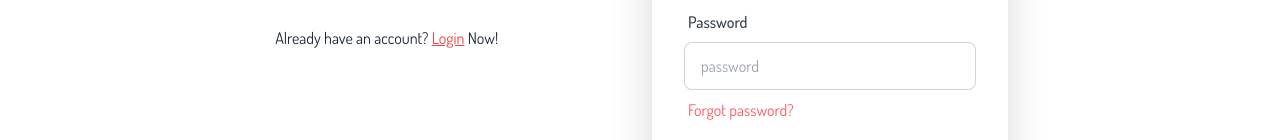
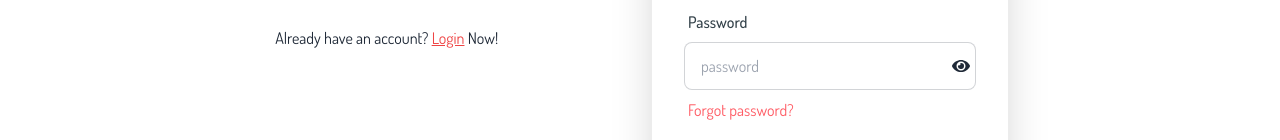
Before and after one commit to Shahriar-Hossain-Alvi/villa-voyage-ventures, a React (Vite) app: page /register in a window 1280 px wide. Shown: the part 546-686 px from the top of the page. Built offline with nearby package versions, Linux system fonts and the light colour scheme; no server answers; a web font is replaced by a local one.

Commit message:
added show and hide password option in registration page

```diff
--- a/src/Pages/Profile/Register.jsx
+++ b/src/Pages/Profile/Register.jsx
@@ -2,12 +2,14 @@ import Navbar from "../Shared/Navbar";
 import { FcGoogle } from "react-icons/fc";
 import { FaGithub } from "react-icons/fa";
 import { Link } from "react-router-dom";
-import { useContext } from "react";
+import { useContext, useState } from "react";
 import { AuthContext } from "../../Providers/AuthProvider";
 import { ToastContainer, toast } from 'react-toastify';
 import 'react-toastify/dist/ReactToastify.css';
+import { FaEye, FaEyeSlash } from "react-icons/fa";
 
 const Register = () => {
+    const [showPassword, setShowPassword] = useState(false);
 
     const { createUser } = useContext(AuthContext);
 
@@ -21,15 +23,15 @@ const Register = () => {
         const password = form.get('password');
 
         //password validation
-        if(password.length < 6){
+        if (password.length < 6) {
             toast.error('Password should be at least 6 character');
             return;
         }
-        else if(!/[A-Z]/.test(password)){
+        else if (!/[A-Z]/.test(password)) {
             toast.error('Password should contain at least 1 uppercase character');
             return;
         }
-        else if(!/[a-z]/.test(password)){
+        else if (!/[a-z]/.test(password)) {
             toast.error('Password should contain at least 1 lowercase character');
             return;
         }
@@ -53,12 +55,16 @@ const Register = () => {
             <div>
                 <div className="hero w-3/5 mx-auto">
                     <div className="hero-content flex-col w-full">
+
+                        {/* heading */}
                         <div className="text-center">
                             <h1 className="text-5xl font-bold font-playfairDisplay text-secondaryColor">Register now!</h1>
                             <p className="py-6 text-secondaryColor">Create an account to save and manage your properties freely</p>
                         </div>
 
                         <div className="grid grid-cols-12 w-full gap-6">
+
+                            {/* left side form */}
                             <div className="col-span-4 flex flex-col justify-center items-center">
                                 <h2 className="text-xl font-semibold mb-4">Register using your social accounts</h2>
                                 <div className="flex gap-8 mb-8">
@@ -83,35 +89,53 @@ const Register = () => {
                             </div>
 
 
+                            {/* right side form */}
                             <div className="col-span-6 card shrink-0 w-full max-w-sm shadow-2xl ">
                                 <form onSubmit={handleRegister} className="card-body">
+
+                                    {/* input name */}
                                     <div className="form-control">
                                         <label className="label">
                                             <span className="label-text text-base font-medium text-secondaryColor">Name</span>
                                         </label>
                                         <input name="name" type="text" placeholder="Your name" className="input input-bordered" required />
                                     </div>
+
+                                    {/* input photo url */}
                                     <div className="form-control">
                                         <label className="label">
                                             <span className="label-text text-base font-medium text-secondaryColor">PhotoUrl</span>
                                         </label>
                                         <input name="photoUrl" type="text" placeholder="Photo Url" className="input input-bordered" required />
                                     </div>
+
+                                    {/* input email */}
                                     <div className="form-control">
                                         <label className="label">
                                             <span className="label-text text-base font-medium text-secondaryColor">Email</span>
                                         </label>
                                         <input name="email" type="email" placeholder="email" className="input input-bordered" required />
                                     </div>
+
+                                    {/* input password */}
                                     <div className="form-control">
                                         <label className="label">
                                             <span className="label-text text-base font-medium text-secondaryColor">Password</span>
                                         </label>
-                                        <input name="password" type="password" placeholder="password" className="input input-bordered" required />
+                                        <div className="flex items-center">
+                                            <input name="password" type={showPassword ? "text" : "password"} placeholder="password" className="input input-bordered w-full" required />
+                                            <span className="cursor-pointer -ml-6 text-lg hover:text-primaryColor" onClick={() => setShowPassword(!showPassword)}>
+                                                {
+                                                    showPassword ? <FaEyeSlash></FaEyeSlash> :  <FaEye></FaEye>
+                                                }
+                                            </span>
+                                        </div>
                                         <label className="label">
                                             <a className="link link-error link-hover hover:link-info" href="#">Forgot password?</a>
                                         </label>
                                     </div>
+
+                                    {/* register button */}
                                     <div className="form-control mt-6">
                                         <button className="btn bg-primaryColor border-primaryColor text-xl hover:bg-lime-600">Register</button>
                                     </div>
```
